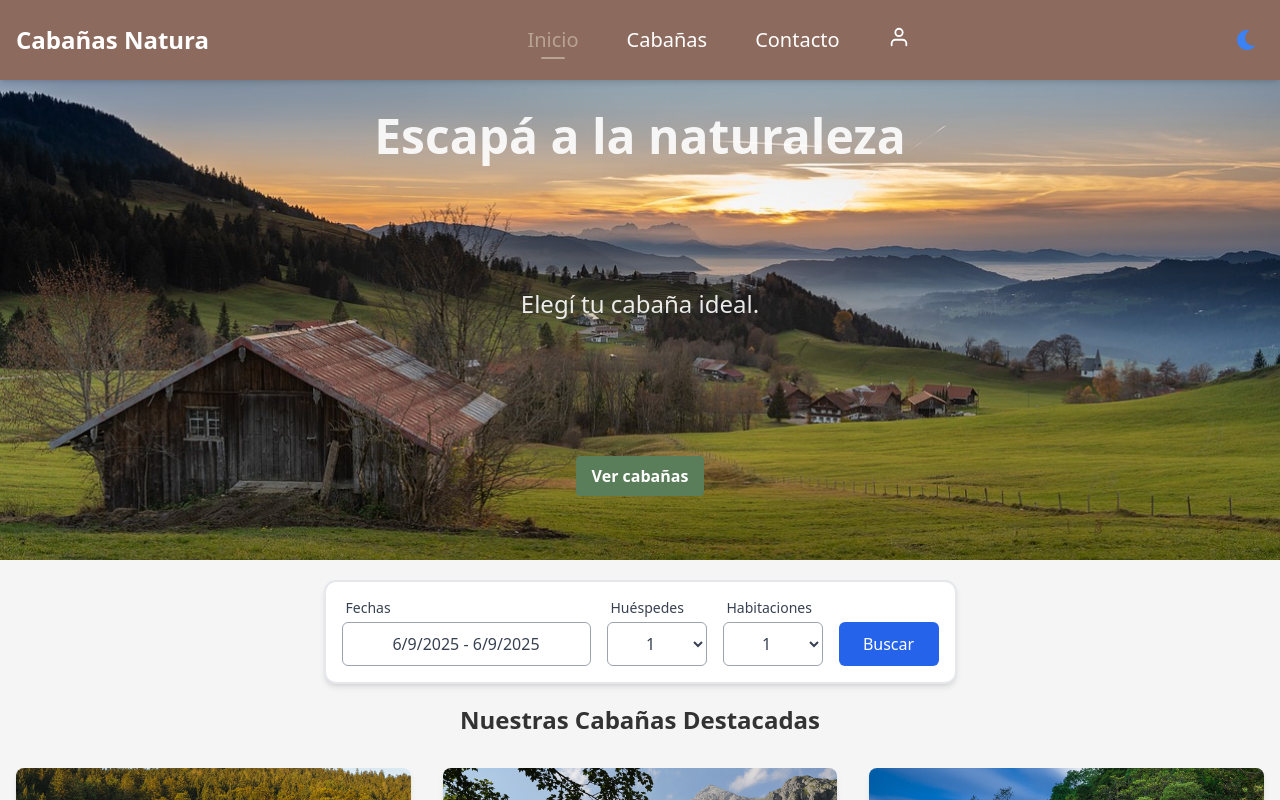
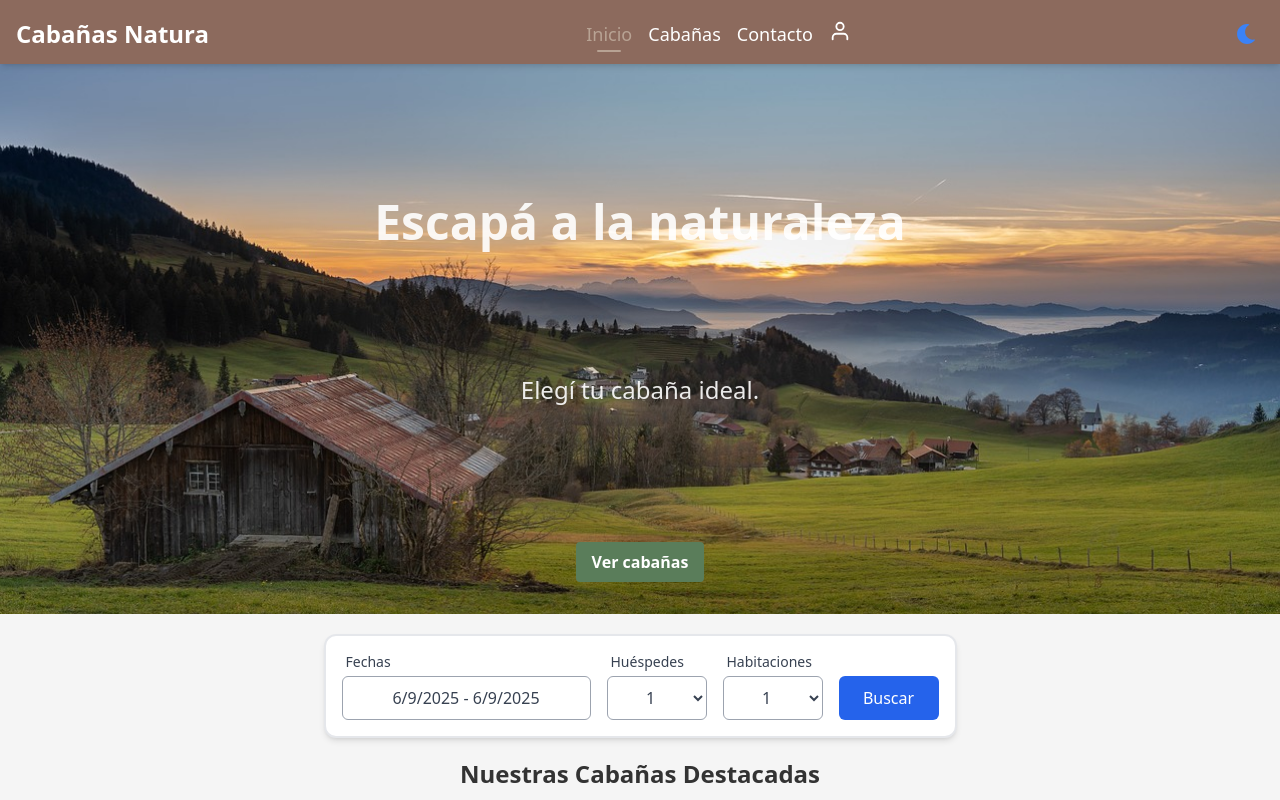
Before and after one commit to OLuciani/cabin-rentals-frontend, a Next.js app: page / in a window 1280 px wide. Built offline with nearby package versions, Linux system fonts and the light colour scheme; no server answers.

Commit message:
Modificaciones en src/app/globals.css, src/app/layout.tsx, src/app/page.tsx, src/layouts/Footer.tsx y src/layouts/NavBar.tsx

```diff
--- a/src/app/globals.css
+++ b/src/app/globals.css
@@ -16,8 +16,9 @@ html, body {
 }
 
 body {
-
-  width: 100%;
+  display: flex;
+  flex-direction: column;
+  width: 100vw;
   box-sizing: border-box;
   background-color: #F5F5F5;
   /* Fondo base */
--- a/src/app/layout.tsx
+++ b/src/app/layout.tsx
@@ -48,7 +48,7 @@ export default function RootLayout({
           draggable
         />
 
-        <div className='flex-grow pt-16 md:pt-20 flex flex-col'> {/* Agrego este div con mt-16 porque el NavBar es fixed con z-10 y tiene justamente una altura de h-16 */}
+        <div className='flex-grow mt-16 flex flex-col'> {/* Agrego este div con mt-16 porque el NavBar es fixed con z-10 y tiene justamente una altura de h-16 */}
          {children}
         </div>
 
--- a/src/app/page.tsx
+++ b/src/app/page.tsx
@@ -23,7 +23,7 @@ export default function Home() {
   return (
     <div className="text-textPrimary dark:text-darkText pb-10">
       {/* Hero Section */}
-      <section className="relative w-screen h-[300px] sm:h-[360px] md:h-[475px] xl:h-[480px] xxxl:h-[660px] overflow-hidden">
+      <section className="relative w-screen h-[300px] sm:h-[360px] md:h-[475px] xl:h-[550px] xxxl:h-[730px] overflow-hidden">
         {/* Imagen para móviles (hasta md) */}
         <div className="absolute inset-0 lg:hidden">
           <Image
@@ -50,9 +50,7 @@ export default function Home() {
         </div>
 
         {/* Texto centrado encima de la imagen */}
-        {/* <div className="absolute sm:mt-0 inset-0 bg-opacity-40 flex flex-col items-center justify-end mb-52 sm:mb-56 md:mb-80 lg:mb-8"> */}
-        <div className="absolute inset-0 bg-opacity-40 flex flex-col items-center justify-end pb-52 sm:pb-52 md:pb-72 lg:pb-20 xl:pb-16">
-
+        <div className="absolute sm:mt-0 inset-0 bg-opacity-40 flex flex-col items-center justify-end mb-52 sm:mb-56 md:mb-80 lg:mb-8">
           {/* <div className="text-center text-white flex flex-col items-center justify-center gap-3 sm:gap-11 md:gap-12 lg:gap-14 xl:gap-16"> */}
           <div className="text-center text-white/90 flex flex-col items-center justify-center gap-3 sm:gap-11 md:gap-12 lg:gap-24 xl:gap-28 xxxl:gap-40">
 
--- a/src/layouts/Footer.tsx
+++ b/src/layouts/Footer.tsx
@@ -1,7 +1,7 @@
 export default function Footer() {
     const currentYear = new Date().getFullYear();
     return (
-      <footer className="w-full bg-primary dark:bg-darkPrimary font-semibold text-white dark:text-gray-200 px-4 py-3 sm:py-4 md:py-6 text-sm sm:text-base md:text-lg text-center">
+      <footer className=" w-[100vw] bg-primary dark:bg-darkPrimary p-4 text-center text-white dark:text-gray-200">
         {/* Fondo gris oscuro */}
         <p>
           &copy; Todos los derechos reservados {currentYear}.
--- a/src/layouts/NavBar.tsx
+++ b/src/layouts/NavBar.tsx
@@ -1,4 +1,4 @@
-"use client";
+"use client"
 import Link from "next/link";
 import { usePathname } from "next/navigation";
 import { useState, useEffect } from "react";
@@ -38,61 +38,53 @@ export default function NavBar() {
   }, [darkMode]);
 
   useEffect(() => {
-    if (typeof window !== "undefined") {
     const savedTheme = localStorage.getItem("theme");
     if (savedTheme === "dark") {
       setDarkMode(true);
-      }
     }
   }, []);
 
   const navLinks = [
     { href: "/", label: "Inicio" },
     { href: "/cabins", label: "Cabañas" },
-    { href: "/contact", label: "Contacto" },
+    { href: "/contacto", label: "Contacto" },
   ];
+
+  console.log("NavBar render", { isLoggedIn, user, isLoadingUser });
+
 
   return (
     <div>
-      {/* <header className="fixed w-full h-16 md:h-20 top-0 bg-primary dark:bg-darkPrimary shadow-md p-4 text-white dark:text-darkText font-semibold z-10 flex">
-        <div className="container mx-auto flex items-center justify-between relative"> */}
-      <header className="fixed w-full top-0 bg-primary dark:bg-darkPrimary shadow-md text-white dark:text-darkText z-10">
-        <div className="h-16 max-h-16 md:h-20 md:max-h-20 px-4 container mx-auto flex items-center justify-between">
 
-          <h1 className="text-xl md:text-2xl font-bold leading-none text-white dark:text-darkText">
+      <header className="fixed w-full h-16 top-0 bg-primary dark:bg-darkPrimary shadow-md p-4 text-white dark:text-darkText z-10">
+        <div className="container mx-auto flex items-center justify-between relative">
+          <h1 className="text-lg sm:text-xl md:text-2xl font-bold text-white dark:text-darkText">
             Cabañas Natura
           </h1>
 
           <nav className="hidden md:block">
-            <ul className="flex space-x-4 lg:space-x-8 xl:space-x-12 2xl:space-x-16">
-              {navLinks.map((link) => {
-                const isActive =
-                  link.href === "/"
-                    ? pathname === "/"
-                    : pathname.startsWith(link.href);
-
-                const baseClasses =
-                  "relative text-sm sm:text-base md:text-lg lg:text-xl transition duration-200 hover:text-secondary dark:hover:text-darkSecondary";
-
-                const activeText = isActive
-                  ? "text-secondary dark:text-darkSecondary"
-                  : "";
-
-                const activeAfter = isActive
-                  ? "after:absolute after:left-0 after:right-0 after:bottom-[-6px] after:mx-auto after:w-6 after:h-[2px] after:bg-secondary dark:after:bg-darkSecondary after:rounded-md"
-                  : "";
-
-                return (
+            <ul className="flex space-x-4">
+              {navLinks.map((link) => (
                 <li key={link.href}>
                   <Link
                     href={link.href}
-                      className={`${baseClasses} ${activeText} ${activeAfter}`}
+                    className={`relative text-sm sm:text-base md:text-lg transition duration-200
+                    hover:text-secondary dark:hover:text-darkSecondary
+                    ${
+                      pathname === link.href
+                        ? "text-secondary dark:text-darkSecondary"
+                        : ""
+                    }
+                    ${
+                      pathname === link.href
+                        ? "after:absolute after:left-0 after:right-0 after:bottom-[-6px] after:mx-auto after:w-6 after:h-[2px] after:bg-secondary dark:after:bg-darkSecondary after:rounded-md"
+                        : ""
+                    }`}
                   >
                     {link.label}
                   </Link>
                 </li>
-                );
-              })}
+              ))}
 
               {isLoadingUser ? null : !isLoggedIn && !user ? (
                 <li className="relative">
@@ -123,7 +115,7 @@ export default function NavBar() {
               ) : (
                 isLoggedIn &&
                 user && (
-                  <li className="flex gap-2 items-center bg-secondary dark:bg-darkSecondary text-gray-800 dark:text-gray-900 px-3 py-1 rounded">
+                  <li className="flex gap-2 items-center text-secondary dark:text-darkSecondary">
                     <FiUser size={22} />
                     <p className="hidden md:block md:text-lg">{user.name}</p>
                     <button
```
Lines whose indentation alone changed are shown as unchanged.
